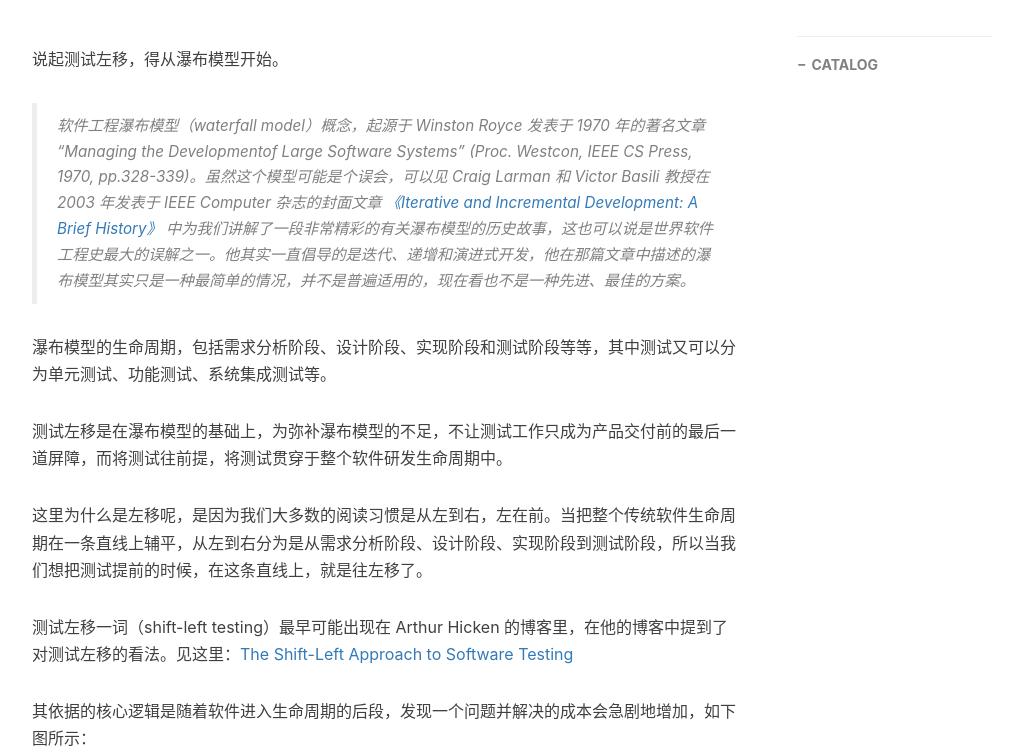
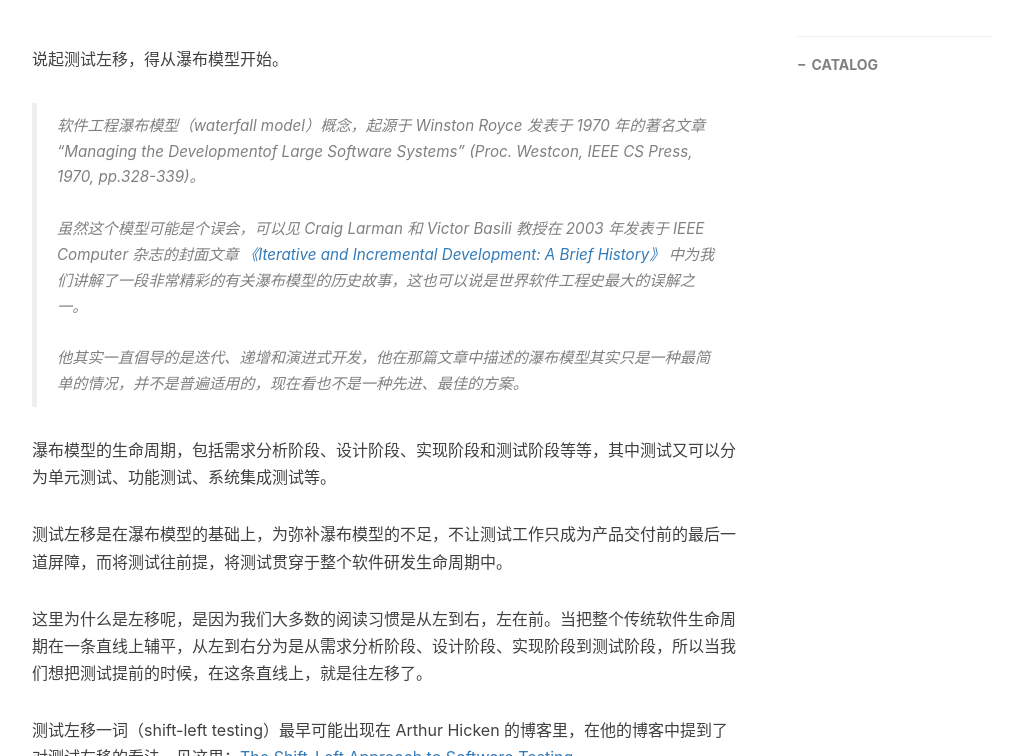
Before and after one commit to phppan/phppan.github.io, a Jekyll site: the page built from _posts/2022-09-10-测试左移到底移了什么.md, in a window 1280 px wide and 900 px high, scrolled down 317 px, cut to the strip 144-900 px from the top of the window. Shown: the whole strip, without its empty margins (233-1256 px from the left). Built offline with Jekyll 4.4.1, drawn with Linux system fonts in a browser that asks for light colours; nearby versions of some CDN libraries; comment, search, counter and statistics services are not loaded.

Commit message:
fix: 优化文案

```diff
--- a/_posts/2022-09-10-测试左移到底移了什么.md
+++ b/_posts/2022-09-10-测试左移到底移了什么.md
@@ -16,7 +16,11 @@
 
 
 说起测试左移，得从瀑布模型开始。
-> 软件工程瀑布模型（waterfall model）概念，起源于 Winston Royce 发表于 1970 年的著名文章 "Managing the Developmentof Large Software Systems" (Proc. Westcon, IEEE CS Press, 1970, pp.328-339)。虽然这个模型可能是个误会，可以见 Craig Larman 和 Victor Basili 教授在 2003 年发表于 IEEE Computer 杂志的封面文章 [《Iterative and Incremental Development: A Brief History》]( https://www.craiglarman.com/wiki/downloads/misc/history-of-iterative-larman-and-basili-ieee-computer.pdf) 中为我们讲解了一段非常精彩的有关瀑布模型的历史故事，这也可以说是世界软件工程史最大的误解之一。他其实一直倡导的是迭代、递增和演进式开发，他在那篇文章中描述的瀑布模型其实只是一种最简单的情况，并不是普遍适用的，现在看也不是一种先进、最佳的方案。
+> 软件工程瀑布模型（waterfall model）概念，起源于 Winston Royce 发表于 1970 年的著名文章 "Managing the Developmentof Large Software Systems" (Proc. Westcon, IEEE CS Press, 1970, pp.328-339)。
+<br />
+> 虽然这个模型可能是个误会，可以见 Craig Larman 和 Victor Basili 教授在 2003 年发表于 IEEE Computer 杂志的封面文章 [《Iterative and Incremental Development: A Brief History》]( https://www.craiglarman.com/wiki/downloads/misc/history-of-iterative-larman-and-basili-ieee-computer.pdf) 中为我们讲解了一段非常精彩的有关瀑布模型的历史故事，这也可以说是世界软件工程史最大的误解之一。
+<br />
+> 他其实一直倡导的是迭代、递增和演进式开发，他在那篇文章中描述的瀑布模型其实只是一种最简单的情况，并不是普遍适用的，现在看也不是一种先进、最佳的方案。
 
 
 瀑布模型的生命周期，包括需求分析阶段、设计阶段、实现阶段和测试阶段等等，其中测试又可以分为单元测试、功能测试、系统集成测试等。
```
